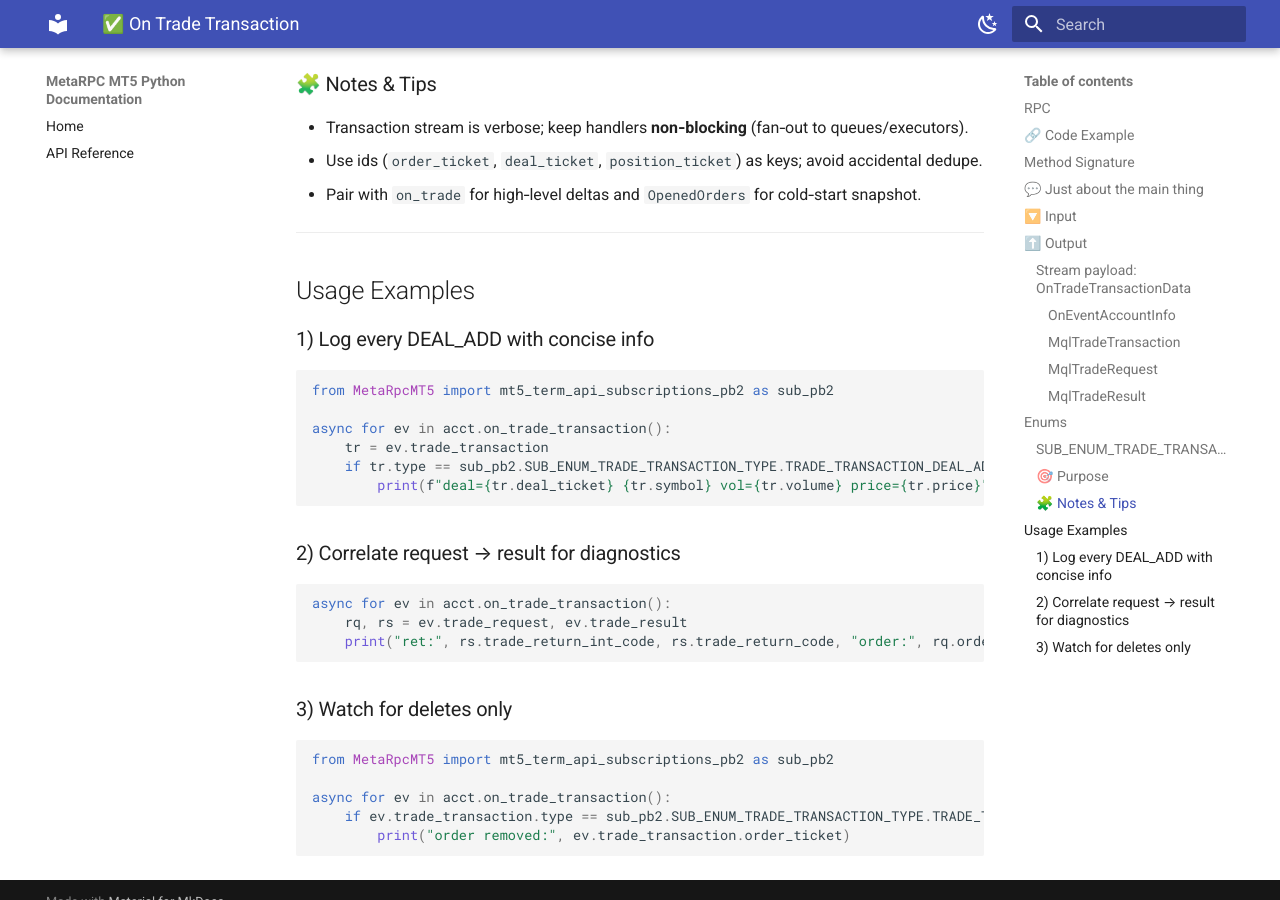
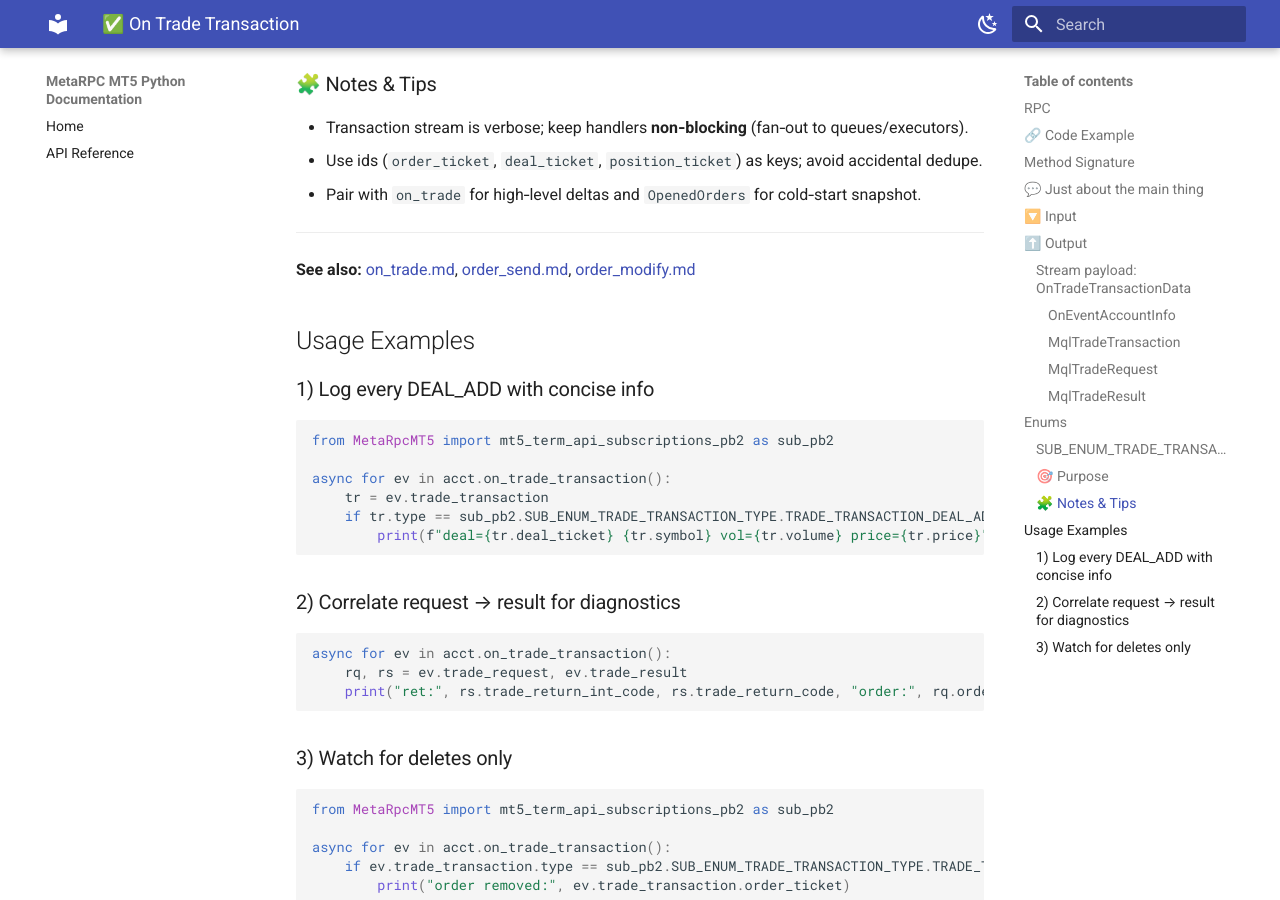
Before and after one commit to MetaRPC/PyMT5, an MkDocs documentation site: the page built from docs/MT5Account/Subscriptions_Streaming/on_trade_transaction.md, in a window 1280 px wide and 900 px high, scrolled down 6220 px. Built offline with MkDocs 1.6.1 and Material for MkDocs 9.7.7, drawn with Linux system fonts in a browser that asks for light colours.

Commit message:
Update on_trade_transaction.md

```diff
--- a/docs/MT5Account/Subscriptions_Streaming/on_trade_transaction.md
+++ b/docs/MT5Account/Subscriptions_Streaming/on_trade_transaction.md
@@ -195,6 +195,8 @@ async def on_trade_transaction(
 
 ---
 
+**See also:** [on\_trade.md](./on_trade.md), [order\_send.md](../Trading_Operations/order_send.md), [order\_modify.md](../Trading_Operations/order_modify.md)
+
 ## Usage Examples
 
 ### 1) Log every DEAL\_ADD with concise info
```
